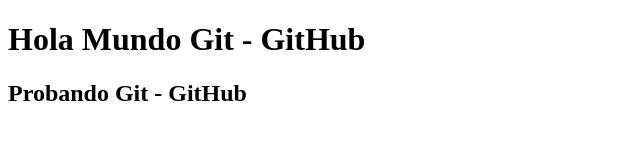
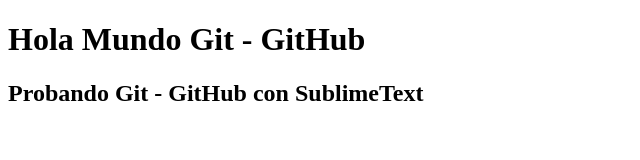
Before and after one commit to Davidsp10/hola-mundo, a plain HTML site: page index.html in a window 1280 px wide. Shown: the whole page, without its empty margins (0-640 px from the left). Drawn offline with Linux system fonts and the light colour scheme.

Commit message:
Modificación en texto
Era necesario modificar el texto

```diff
--- a/index.html
+++ b/index.html
@@ -6,7 +6,7 @@
 </head>
 <body>
 
-		<h2>Probando Git - GitHub</h2>
+		<h2>Probando Git - GitHub con SublimeText</h2>
 
 </body>
 </html>
```
